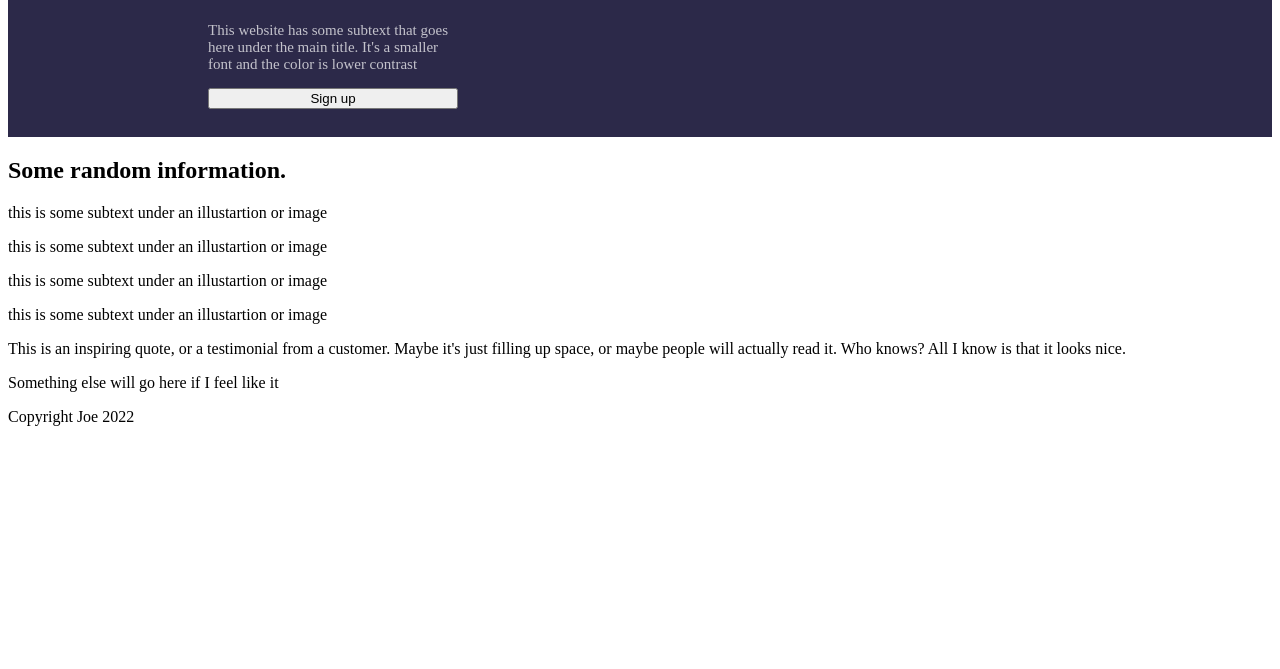
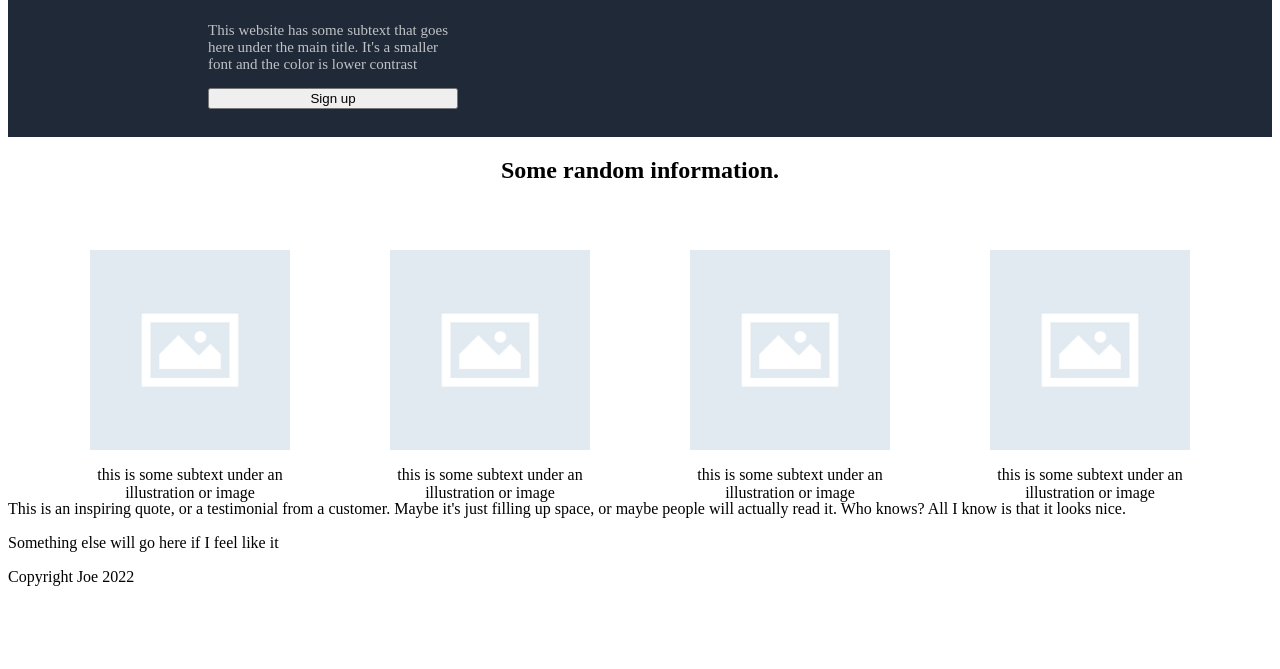
Before and after one commit to LukeM06/landing-page, a plain HTML site: page index.html in a window 1280 px wide. Shown: the part 131-800 px from the top of the page. Drawn offline with Linux system fonts and the light colour scheme.

Commit message:
Added CSS To The Section Below The Header

```diff
--- a/index.html
+++ b/index.html
@@ -20,16 +20,28 @@
                 <h1>This website is awesome</h1>
                 <p>This website has some subtext that goes here under the main title. It's a smaller font and the color is lower contrast</p>
                 <button>Sign up</button>
-            <!--An image will go here at some point -->
             </div>
         </div>
         <div class="info-one">
             <h2>Some random information.</h2>
-            <!-- some smalle images will go here-->
-            <p>this is some subtext under an illustartion or image</p>
-            <p>this is some subtext under an illustartion or image</p>
-            <p>this is some subtext under an illustartion or image</p>
-            <p>this is some subtext under an illustartion or image</p>
+                <div class="info-row">
+                    <div class="block">
+                        <img src="./img/placeholder.png">
+                        <p>this is some subtext under an illustration or image</p>
+                    </div>
+                        <div class="block">
+                        <img src="./img/placeholder.png">
+                    <p>this is some subtext under an illustration or image</p>
+                    </div>
+                        <div class="block">
+                        <img src="./img/placeholder.png">
+                    <p>this is some subtext under an illustration or image</p>
+                    </div>
+                    <div class="block">
+                        <img src="./img/placeholder.png">
+                        <p>this is some subtext under an illustration or image</p>
+                    </div>
+                </div>
         </div>
         <div class="quote">
             <p>This is an inspiring quote, or a testimonial from a customer. Maybe it's just filling up space, or maybe people will actually read it. Who knows? All I know is that it looks nice.</p>
--- a/style.css
+++ b/style.css
@@ -2,7 +2,7 @@
     display: flex;
     flex-direction: column;
     height: 260px;
-    background-color: rgb(44, 41, 73);
+    background-color: #1f2937;
     color: white;
 }
 
@@ -48,3 +48,33 @@
     justify-content: center;
     width: 250px;
 }
+
+.info-one {
+    display: flex;
+    flex-direction: column;
+    justify-content: center;
+    align-items: center;
+}
+
+.info-one h2 {
+    display: flex;
+    justify-content: center;
+    margin-bottom: 100px;
+}
+
+.info-one .info-row {
+    display: flex;
+    flex-direction: row;
+    justify-content: center;
+    align-items: center;
+    gap: 100px
+}
+
+.info-row .block {
+    display: flex;
+    flex-direction: column;
+    justify-content: center;
+    width: 200px;
+    height: 200px;
+    text-align: center;
+}
```
Also changed, not shown: img/placeholder.png (added).
